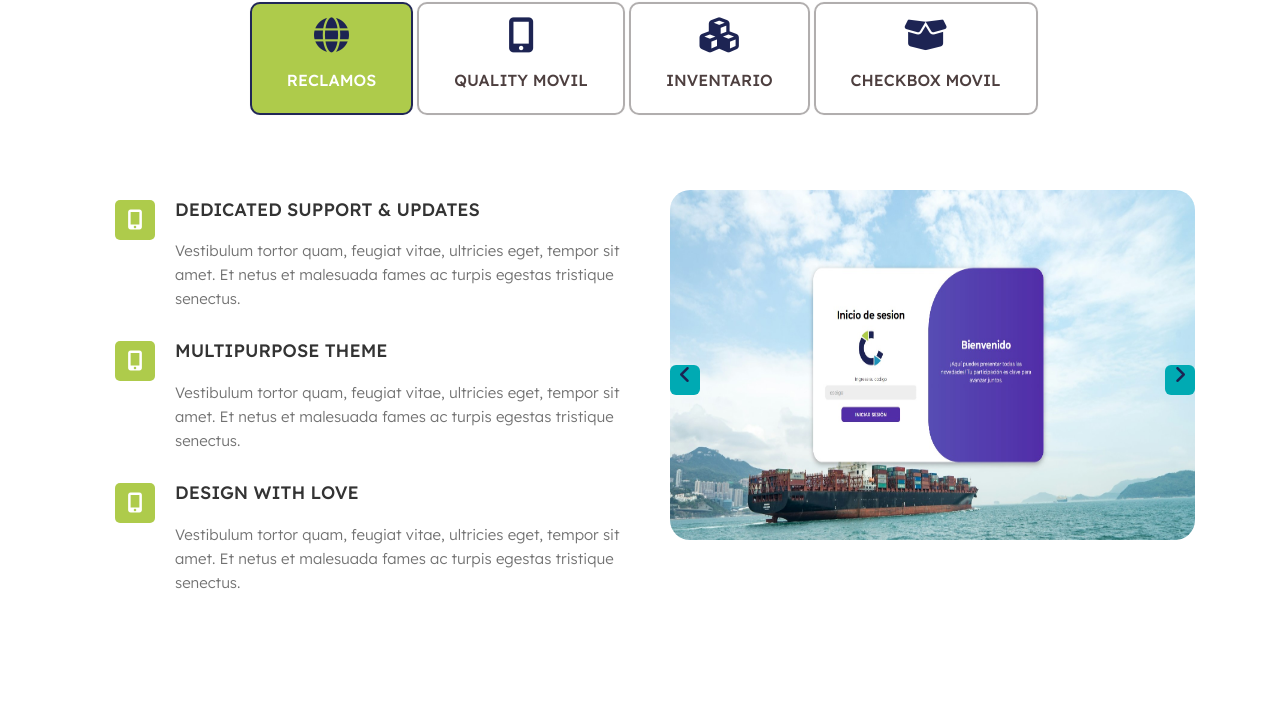
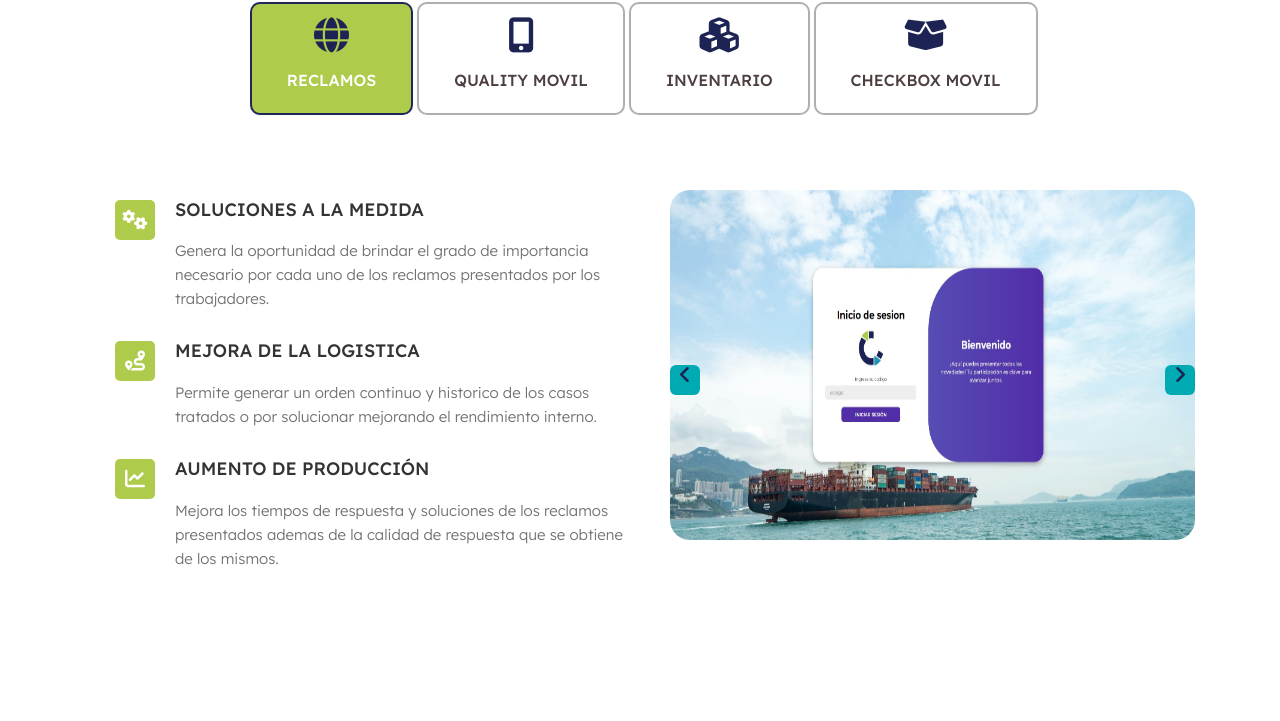
Before and after one commit to DuvanBonilla/cargo_principal, a PHP site: page /desarrollos.html in a window 1280 px wide. Shown: the part 918-1639 px from the top of the page. Run offline with PHP 8.4, Linux system fonts and the light colour scheme.

Commit message:
se añadio descripcion de nuestros desarrollos

```diff
--- a/css/css-page-desarrollos/style.css
+++ b/css/css-page-desarrollos/style.css
@@ -1182,6 +1182,10 @@ html[xmlns] .slides {
   position: absolute;
 }
 
+p {
+  justify-content: justify;
+}
+
 .tab-carousel .owl-next {
   right: 0;
   position: absolute;
--- a/desarrollos.html
+++ b/desarrollos.html
@@ -305,42 +305,42 @@
                       <div class="col-md-6 margin-bottom-30">
                         <div class="tab1-features">
                           <div class="icon">
-                            <i class="fa-solid fa-mobile-screen-button"></i>
+                            <i class="fa-solid fa-cogs"></i>
                           </div>
                           <div class="info">
-                            <h4>Dedicated Support & Updates</h4>
+                            <h4>Soluciones a la medida</h4>
                             <p>
-                              Vestibulum tortor quam, feugiat vitae, ultricies
-                              eget, tempor sit amet. Et netus et malesuada fames
-                              ac turpis egestas tristique senectus.
+                              Genera la oportunidad de brindar el grado de
+                              importancia necesario por cada uno de los reclamos
+                              presentados por los trabajadores.
                             </p>
                           </div>
                         </div>
 
                         <div class="tab1-features">
                           <div class="icon">
-                            <i class="fa-solid fa-mobile-screen-button"></i>
+                            <i class="fa-solid fa-route"></i>
                           </div>
                           <div class="info">
-                            <h4>multipurpose theme</h4>
+                            <h4>Mejora de la logistica</h4>
                             <p>
-                              Vestibulum tortor quam, feugiat vitae, ultricies
-                              eget, tempor sit amet. Et netus et malesuada fames
-                              ac turpis egestas tristique senectus.
+                              Permite generar un orden continuo y historico de
+                              los casos tratados o por solucionar mejorando el
+                              rendimiento interno.
                             </p>
                           </div>
                         </div>
 
                         <div class="tab1-features">
                           <div class="icon">
-                            <i class="fa-solid fa-mobile-screen-button"></i>
+                            <i class="fa-solid fa-chart-line"></i>
                           </div>
                           <div class="info">
-                            <h4>Design With Love</h4>
+                            <h4>Aumento de producción</h4>
                             <p>
-                              Vestibulum tortor quam, feugiat vitae, ultricies
-                              eget, tempor sit amet. Et netus et malesuada fames
-                              ac turpis egestas tristique senectus.
+                              Mejora los tiempos de respuesta y soluciones de
+                              los reclamos presentados ademas de la calidad de
+                              respuesta que se obtiene de los mismos.
                             </p>
                           </div>
                         </div>
@@ -386,7 +386,7 @@
                               src="image/page-desarrollos/quality.jpg"
                               alt="services"
                               loading="lazy"
-                              style="height: 500px"
+                              style="height: 500px; border-radius: 10px"
                               width="400px"
                             />
                           </div>
@@ -413,7 +413,7 @@
                               src="image/page-desarrollos/quality2.jpg"
                               alt="services"
                               loading="lazy"
-                              style="height: 500px"
+                              style="height: 500px; border-radius: 10px"
                               width="400px"
                             />
                           </div>
@@ -438,7 +438,7 @@
                               src="image/page-desarrollos/quality3.jpg"
                               alt="services"
                               loading="lazy"
-                              style="height: 500px"
+                              style="height: 500px; border-radius: 10px"
                               width="400px"
                             />
                           </div>
@@ -515,12 +515,14 @@
                             src="image/page-desarrollos/inventario2.jpeg"
                             alt="Features Image"
                             loading="lazy"
+                            style="border-radius: 10px"
                           />
                           &nbsp;
                           <img
                             src="image/page-desarrollos/inventario.jpeg"
                             alt="Features Image"
                             loading="lazy"
+                            style="border-radius: 5px"
                           />
                         </div>
                         <!--End Features Image-->
@@ -607,6 +609,7 @@
                               src="image/page-desarrollos/checkbox3.jpg"
                               alt=""
                               loading="lazy"
+                              style="border-radius: 10px"
                             />
                           </div>
                         </div>
--- a/service.html
+++ b/service.html
@@ -1415,7 +1415,7 @@
                     <div class="card__image-container">
                       <img
                         class="card__image"
-                        src="image/page-servicios/cards-servicios/servicecard29.jpg"
+                        src="image/page-servicios/cards-servicios/"
                         alt=""
                       />
                     </div>
```
